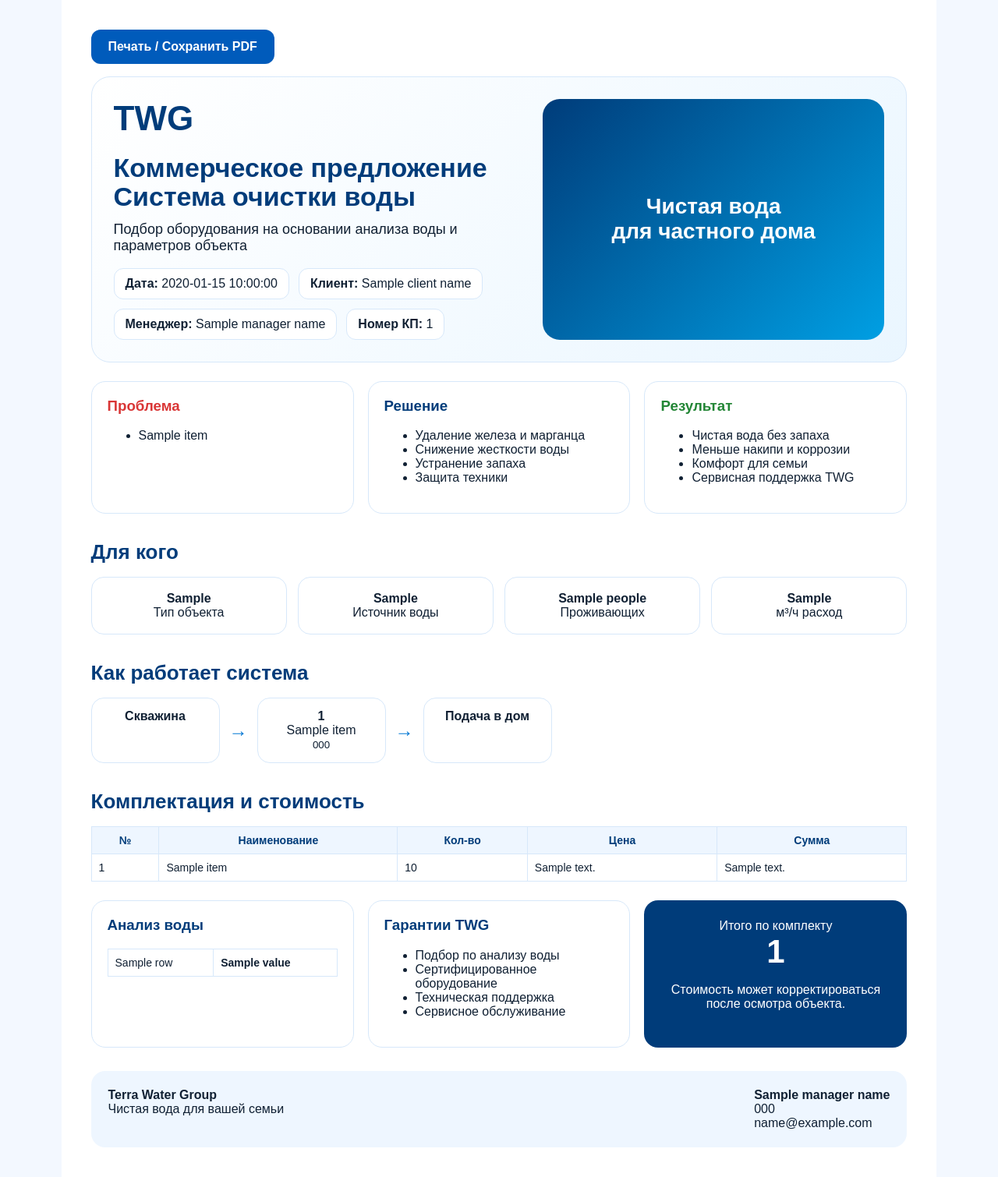
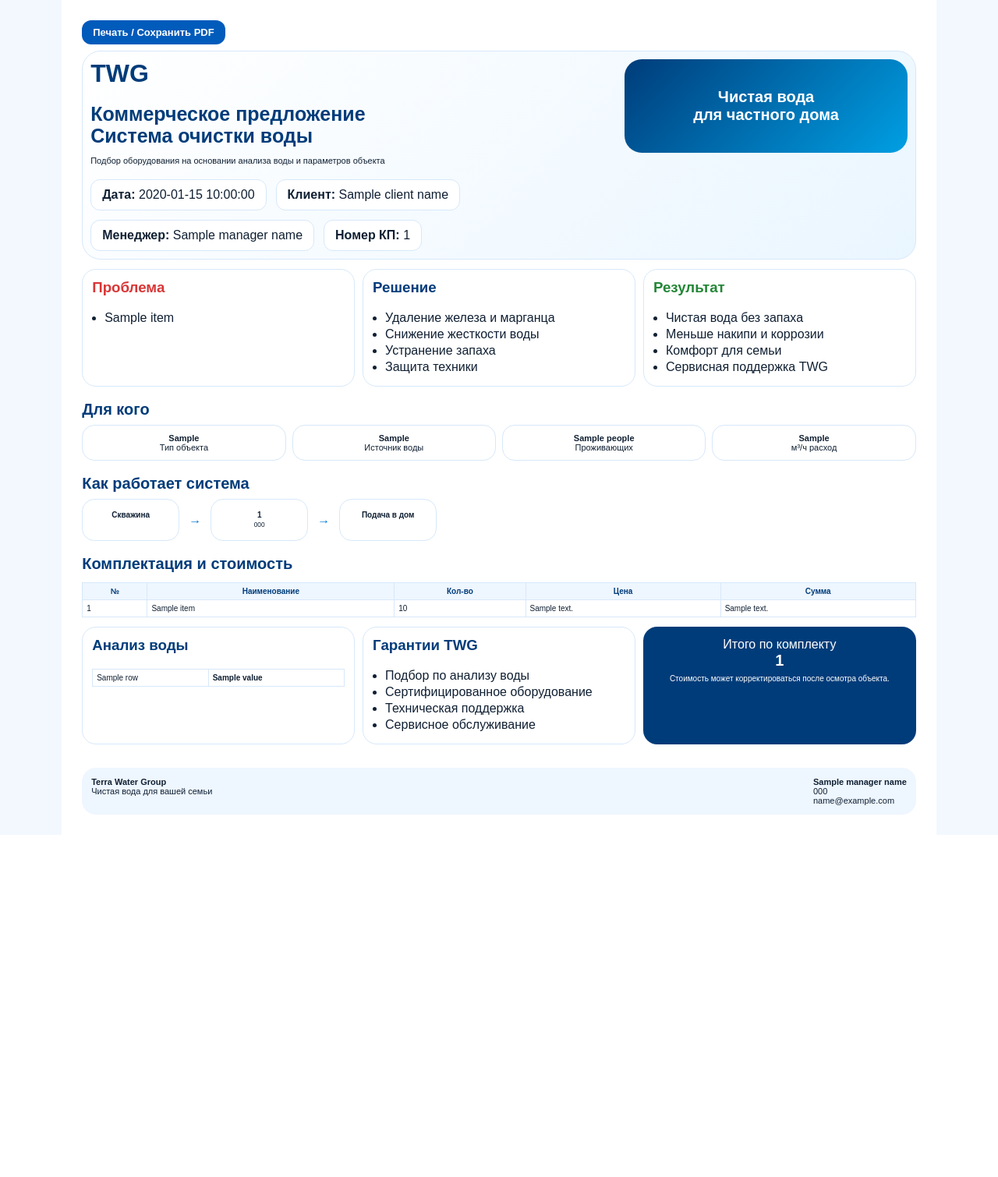
Before and after one commit to Arromanov1985/twg, a Python web app: template templates/public_kp.html in a window 1280 px wide. Shown: the whole page at 78% size. After the commit the page ends 1045 px from the top, so only its background shows below. Run offline with Jinja, Linux system fonts and the light colour scheme; the template is opened without the code that fills it: most values are stand-ins (such as "Sample title", 1, 10 or a date in 2020).

Commit message:
Сжат веб КП под два листа A4

```diff
--- a/templates/public_kp.html
+++ b/templates/public_kp.html
@@ -4,34 +4,34 @@
 <meta charset="utf-8">
 <style>
 body{margin:0;background:#f3f8ff;font-family:Arial,sans-serif;color:#102033}
-.page{width:297mm;min-height:210mm;margin:auto;background:white;padding:10mm;box-sizing:border-box}
-.hero{display:grid;grid-template-columns:1.2fr 1fr;gap:24px;border:1px solid #d7e8fa;border-radius:24px;padding:28px;background:linear-gradient(135deg,#fff,#eaf6ff)}
-.logo{font-size:44px;font-weight:900;color:#003c7a}
-.title{font-size:34px;font-weight:900;color:#003c7a;line-height:1.1;margin-top:20px}
-.subtitle{font-size:18px;margin-top:12px}
-.house{border-radius:22px;background:linear-gradient(135deg,#003c7a,#009fe3);color:white;display:flex;align-items:center;justify-content:center;text-align:center;font-size:28px;font-weight:900}
+.page{width:297mm;min-height:210mm;margin:auto;background:white;padding:7mm;box-sizing:border-box}
+.hero{display:grid;grid-template-columns:1.2fr 1fr;gap:12px;border:1px solid #d7e8fa;border-radius:24px;padding:10px;background:linear-gradient(135deg,#fff,#eaf6ff)}
+.logo{font-size:32px;font-weight:900;color:#003c7a}
+.title{font-size:25px;font-weight:900;color:#003c7a;line-height:1.1;margin-top:20px}
+.subtitle{font-size:11px;margin-top:12px}
+.house{border-radius:22px;background:linear-gradient(135deg,#003c7a,#009fe3);color:white;display:flex;align-items:center;justify-content:center;text-align:center;font-size:20px;font-weight:900}
 .meta{display:flex;gap:12px;flex-wrap:wrap;margin-top:18px}
 .meta div{border:1px solid #d7e8fa;border-radius:12px;padding:10px 14px;background:white}
-.grid3{display:grid;grid-template-columns:repeat(3,1fr);gap:18px;margin-top:24px}
-.card{border:1px solid #d7e8fa;border-radius:18px;padding:20px;background:white}
+.grid3{display:grid;grid-template-columns:repeat(3,1fr);gap:10px;margin-top:12px}
+.card{border:1px solid #d7e8fa;border-radius:18px;padding:12px;background:white}
 .card h3{margin-top:0;color:#003c7a}
 .problem h3{color:#d93636}.result h3{color:#238636}
-.section{font-size:26px;font-weight:900;color:#003c7a;margin:34px 0 16px}
-.benefits{display:grid;grid-template-columns:repeat(4,1fr);gap:14px}
-.benefit{border:1px solid #d7e8fa;border-radius:16px;padding:18px;text-align:center}
+.section{font-size:20px;font-weight:900;color:#003c7a;margin:18px 0 8px}
+.benefits{display:grid;grid-template-columns:repeat(4,1fr);gap:8px}
+.benefit{border:1px solid #d7e8fa;border-radius:16px;padding:10px;text-align:center}
 .flow{display:flex;gap:12px;overflow-x:auto}
-.step{min-width:135px;border:1px solid #d7e8fa;border-radius:16px;padding:14px;text-align:center}
+.step{min-width:95px;border:1px solid #d7e8fa;border-radius:16px;padding:14px;text-align:center}
 .arrow{display:flex;align-items:center;font-size:24px;color:#0078d4;font-weight:900}
-.equipment-grid{display:grid;grid-template-columns:repeat(3,1fr);gap:14px}
-.equipment{border:1px solid #d7e8fa;border-radius:16px;padding:16px}
-.eq-photo{height:115px;background:#eef6ff;border-radius:12px;display:flex;align-items:center;justify-content:center;color:#0078d4;font-weight:800;margin-bottom:12px}
-.price-box{background:#003c7a;color:white;border-radius:18px;padding:24px;text-align:center}
-.price{font-size:42px;font-weight:900}
+.equipment-grid{display:grid;grid-template-columns:repeat(3,1fr);gap:8px}
+.equipment{border:1px solid #d7e8fa;border-radius:16px;padding:10px}
+.eq-photo{height:70px;background:#eef6ff;border-radius:12px;display:flex;align-items:center;justify-content:center;color:#0078d4;font-weight:800;margin-bottom:12px}
+.price-box{background:#003c7a;color:white;border-radius:18px;padding:14px;text-align:center}
+.price{font-size:20px;font-weight:900}
 table{width:100%;border-collapse:collapse;margin-top:12px}
-th,td{border:1px solid #d7e8fa;padding:9px;font-size:14px}
+th,td{border:1px solid #d7e8fa;padding:9px;font-size:11px}
 th{background:#eef6ff;color:#003c7a}
-.footer{margin-top:30px;padding:22px;background:#eef6ff;border-radius:18px;display:flex;justify-content:space-between}
-.print-btn{background:#005bbb;color:white;border:none;padding:13px 22px;border-radius:12px;font-size:16px;font-weight:800;cursor:pointer;margin-bottom:16px}
+.footer{margin-top:30px;padding:12px;background:#eef6ff;border-radius:18px;display:flex;justify-content:space-between}
+.print-btn{background:#005bbb;color:white;border:none;padding:13px 22px;border-radius:12px;font-size:13px;font-weight:800;cursor:pointer;margin-bottom:16px}
 @media print{.print-btn{display:none}.page{padding:10mm}.card,.equipment,.step,table{page-break-inside:avoid}}
 
 @page{
@@ -53,6 +53,26 @@ th{background:#eef6ff;color:#003c7a}
     .print-btn{
         display:none;
     }
+}
+
+.hero{grid-template-columns:1.3fr .7fr}
+.house{height:120px}
+.card ul{margin:0;padding-left:16px}
+.card li{margin-bottom:3px}
+.benefit{font-size:11px}
+.step{font-size:10px;line-height:1.2}
+.arrow{font-size:16px}
+th,td{padding:5px;font-size:10px}
+.footer{font-size:11px}
+.price-box p{font-size:10px;margin:6px 0 0}
+.print-btn{padding:8px 14px;margin-bottom:8px}
+.compact-note{font-size:10px}
+@page{size:A4 landscape;margin:7mm}
+@media print{
+  body{background:white}
+  .page{width:100%;min-height:auto;padding:0}
+  .print-btn{display:none}
+  .hero,.card,.step,table,.price-box{page-break-inside:avoid}
 }
 </style>
 
@@ -94,7 +114,7 @@ th{background:#eef6ff;color:#003c7a}
 <div class="flow">
   <div class="step"><b>Скважина</b></div>
   {% for item in equipment %}
-  <div class="arrow">→</div><div class="step"><b>{{ loop.index }}</b><br>{{ item.name }}<br><small>{{ item.code }}</small></div>
+  <div class="arrow">→</div><div class="step"><b>{{ loop.index }}</b><br><small>{{ item.code }}</small></div>
   {% endfor %}
   <div class="arrow">→</div><div class="step"><b>Подача в дом</b></div>
 </div>
```
